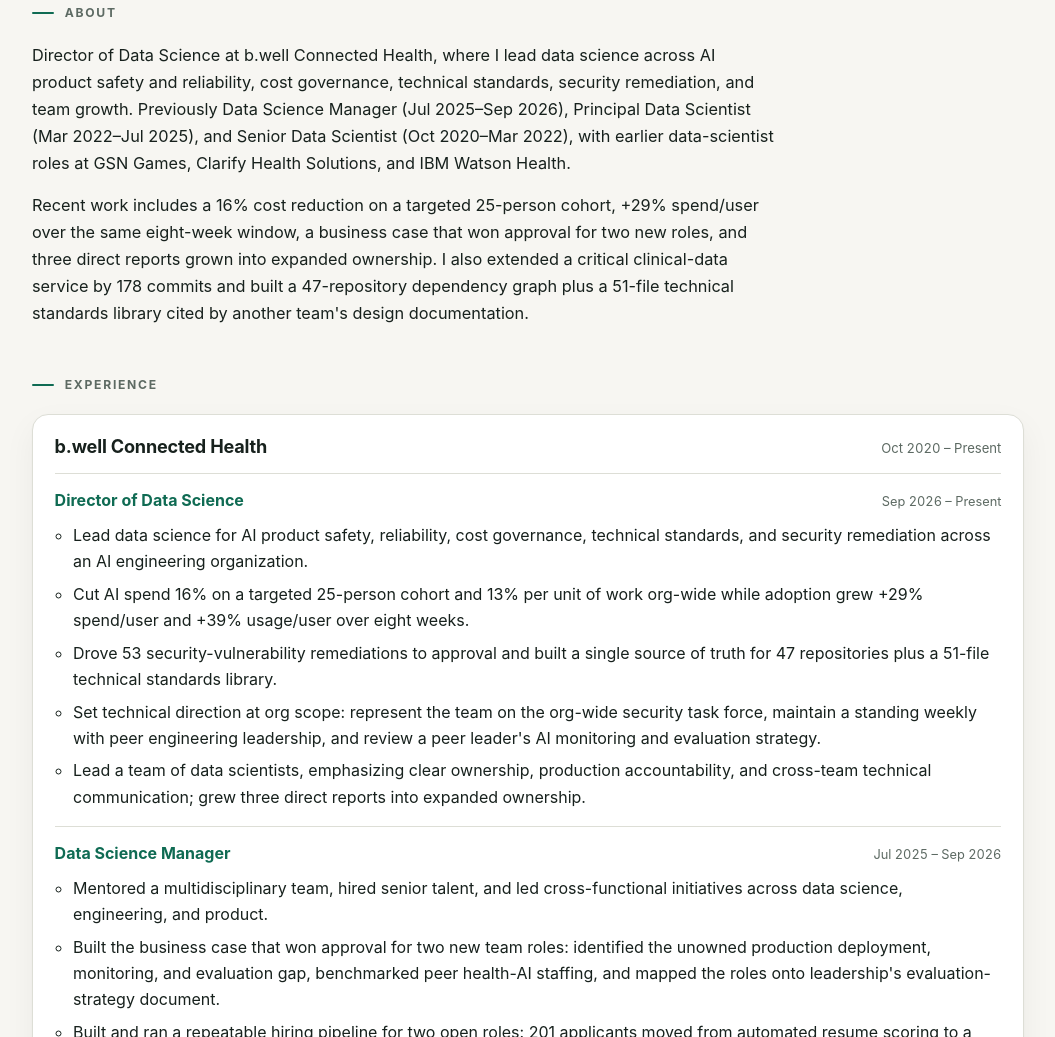
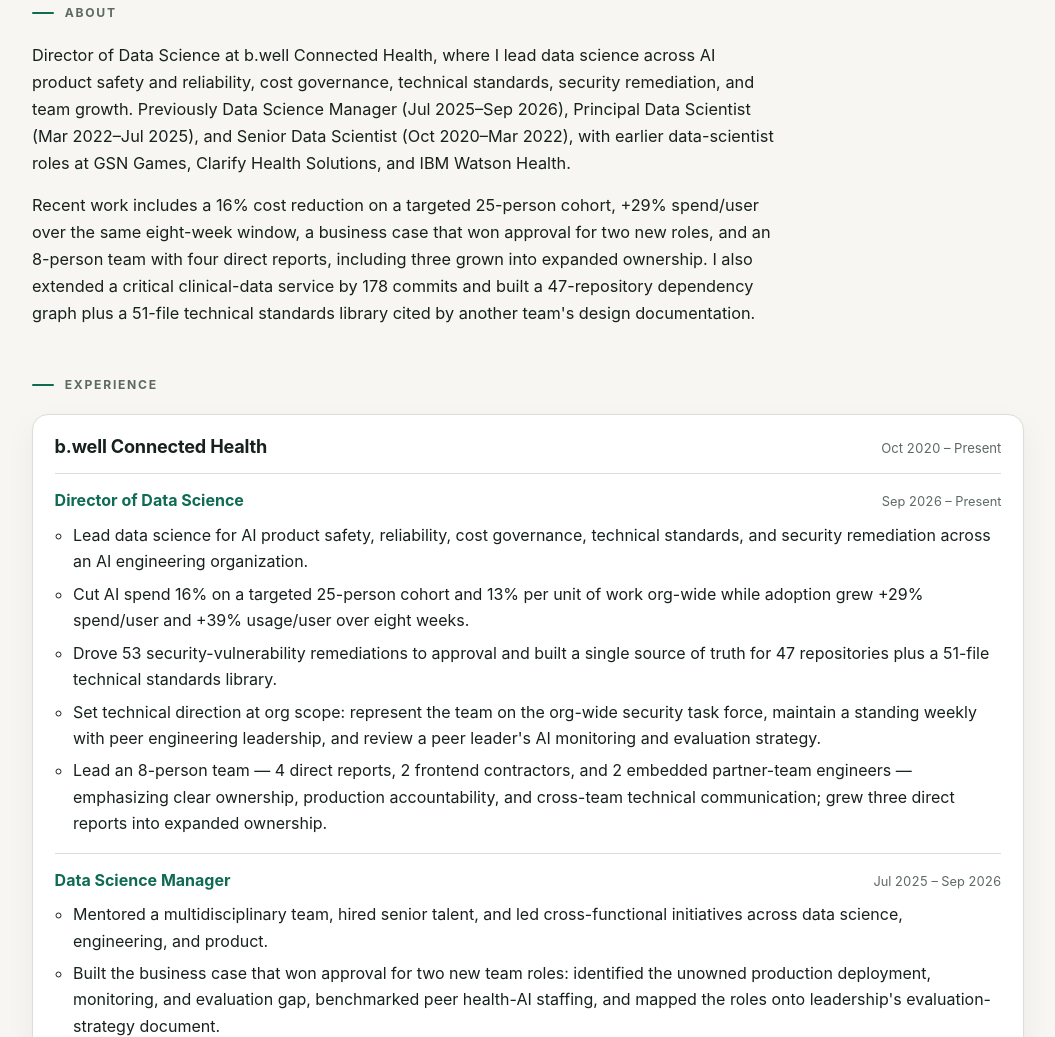
Before and after one commit to Seananigans/Seananigans.github.io, a plain HTML site: page index.html in a window 1280 px wide. Shown: the part 561-1598 px from the top of the page, without its empty margins (112-1167 px from the left). Drawn offline with Linux system fonts and the light colour scheme.

Commit message:
content: reflect full team scope
- Describe an 8-person team with 4 direct reports, 2 frontend contractors, and 2 embedded partner engineers.
- Keep the three-direct-report growth claim as a specific subset.

```diff
--- a/index.html
+++ b/index.html
@@ -446,7 +446,8 @@
     <p>
       Recent work includes a 16% cost reduction on a targeted 25-person cohort,
       +29% spend/user over the same eight-week window, a business case that won approval
-      for two new roles, and three direct reports grown into expanded ownership. I also
+      for two new roles, and an 8-person team with four direct reports, including
+      three grown into expanded ownership. I also
       extended a critical clinical-data service by 178 commits and built a 47-repository
       dependency graph plus a 51-file technical standards library cited by another team's
       design documentation.
@@ -473,7 +474,7 @@
           <li>Cut AI spend 16% on a targeted 25-person cohort and 13% per unit of work org-wide while adoption grew +29% spend/user and +39% usage/user over eight weeks.</li>
           <li>Drove 53 security-vulnerability remediations to approval and built a single source of truth for 47 repositories plus a 51-file technical standards library.</li>
           <li>Set technical direction at org scope: represent the team on the org-wide security task force, maintain a standing weekly with peer engineering leadership, and review a peer leader's AI monitoring and evaluation strategy.</li>
-          <li>Lead a team of data scientists, emphasizing clear ownership, production accountability, and cross-team technical communication; grew three direct reports into expanded ownership.</li>
+          <li>Lead an 8-person team — 4 direct reports, 2 frontend contractors, and 2 embedded partner-team engineers — emphasizing clear ownership, production accountability, and cross-team technical communication; grew three direct reports into expanded ownership.</li>
         </ul>
       </li>
       <li class="role">
```
